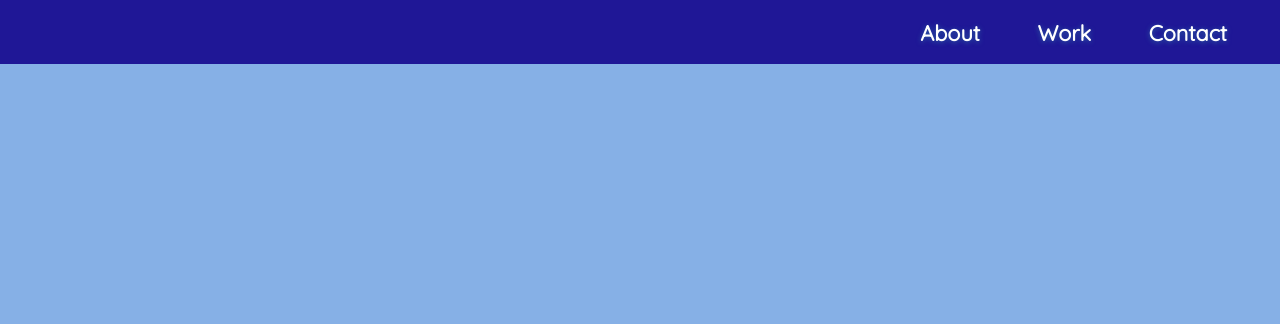
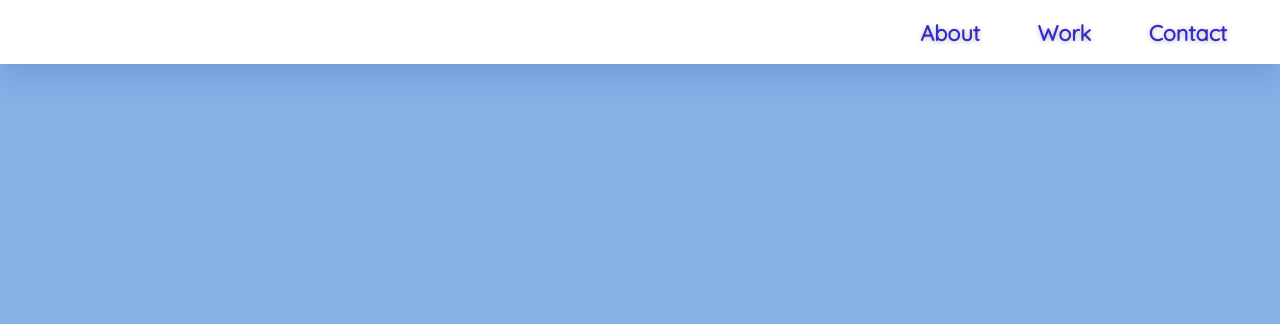
Before and after one commit to elx3020/Web-Portfolio, a plain HTML site: page main.html in a window 1280 px wide. Shown: the top 324 px of the page. Drawn offline with Linux system fonts and the light colour scheme.

Commit message:
minor changes

```diff
--- a/style.css
+++ b/style.css
@@ -20,6 +20,7 @@ body{
 .container{
     display: flex;
     flex-direction: column;
+    width: 100%;
 
 }
 
@@ -34,10 +35,10 @@ body{
     flex-direction: row;
     justify-content: flex-end;
     align-items: center;
-    background: rgb(31, 23, 150);
+    background: white;
     font-size: 1.35rem;
     font-weight: 600;
-    color: white;
+    box-shadow: 0px 10px 30px rgba(16, 74, 139, 0.2);
     z-index: 1;
 
 }
@@ -57,8 +58,8 @@ body{
 
 #nav-bar a{
 
-    color: white;
-    text-shadow: 0px 1px 5px rgb(44, 100, 165);
+    color: rgb(54, 44, 201);
+    text-shadow: 0px 1px 5px rgb(184, 184, 184);
     text-decoration: none;
     border-radius: 10px;
     padding: 0.3rem;
@@ -78,6 +79,7 @@ body{
     flex-direction: column;
     align-items: center;
     justify-content: center;
+    text-align: center;
 
 }
 #welcome-section h1{
@@ -113,6 +115,7 @@ body{
     max-width: 1450px;
     margin: 0 auto;
     margin-bottom: 6rem;
+    padding: 1rem;
   }
 
 
```
